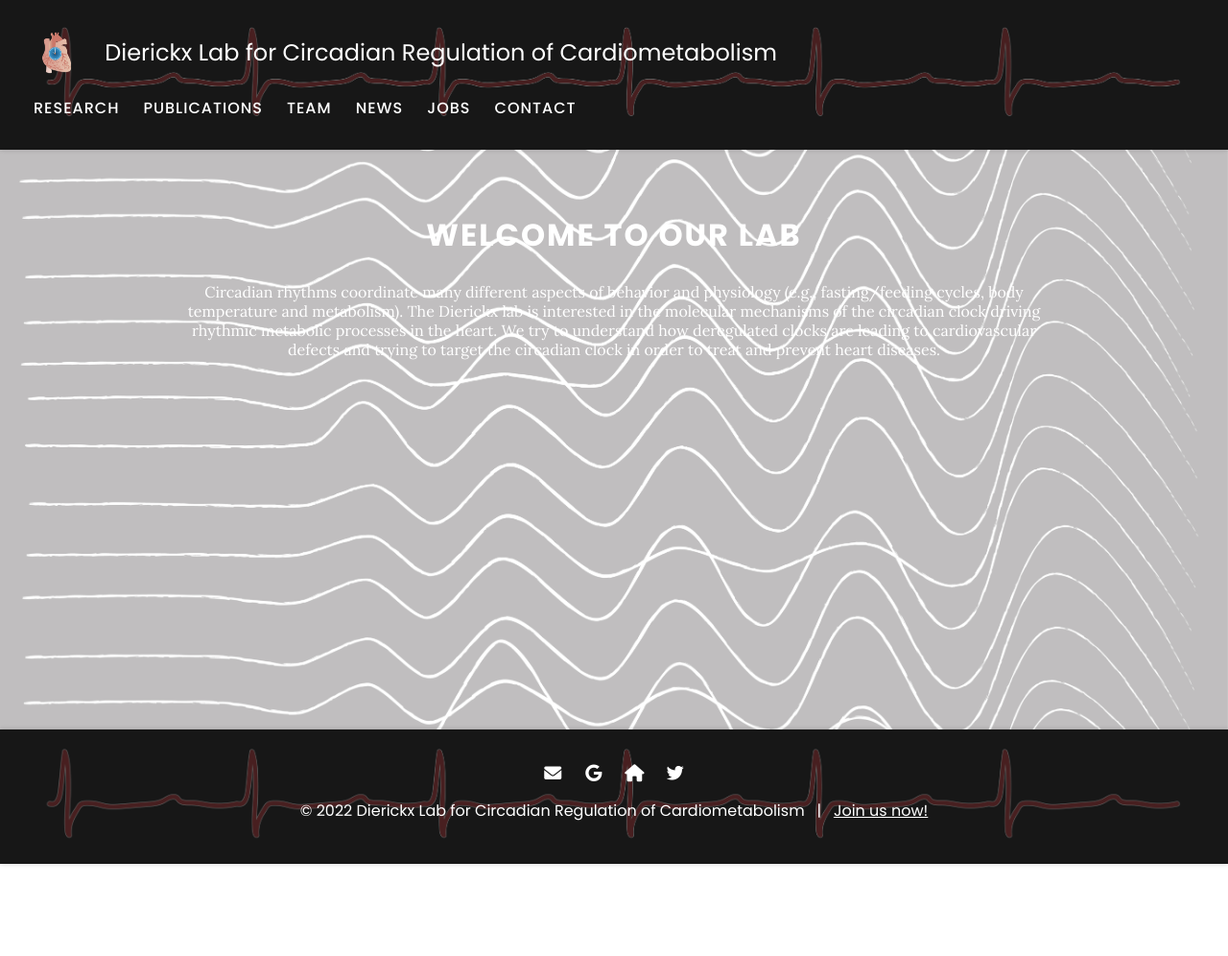
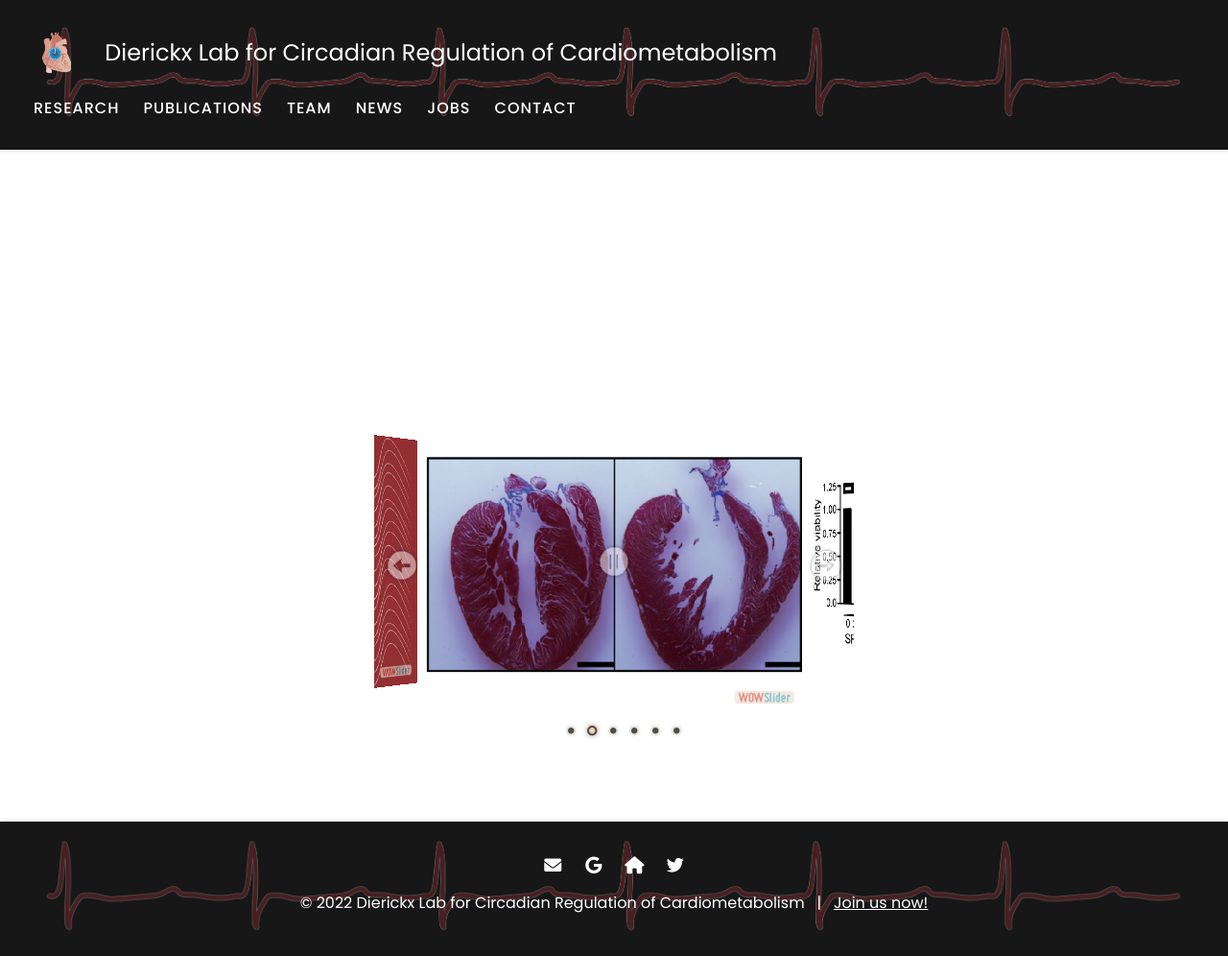
Before and after one commit to theDierickxLab/theDierickxLab, a Jekyll site: the page built from index.md, in a window 1280 px wide. Shown: the whole page at 96% size. Built offline with Jekyll 4.4.1, drawn with Linux system fonts in a browser that asks for light colours; before the commit the page ends 900 px from its top, so only the background shows below that.

Commit message:
Update index.md

```diff
--- a/index.md
+++ b/index.md
@@ -2,7 +2,7 @@
 title: Home
 ---
 
-{% include section.html background="/images/Oscillator_Black-01.png" full='true' dark='true' %}
+{% include section.html background="" full='true' dark='true' %}
 
 #  <span style="color:white;font-weight:bold;font-size:2rem;">WELCOME TO OUR LAB</span>
 {:.center}
@@ -12,3 +12,37 @@ title: Home
 Circadian rhythms coordinate many different aspects of behavior and physiology (e.g., fasting/feeding cycles, body temperature and metabolism). The Dierickx lab is interested in the molecular mechanisms of the circadian clock driving rhythmic metabolic processes in the heart. We try to understand how deregulated clocks are leading to cardiovascular defects and trying to target the circadian clock in order to treat and prevent heart diseases.
   </span>
 </div>
+
+
+<head>
+  <!-- Start WOWSlider.com HEAD section -->
+<link rel="stylesheet" type="text/css" href="engine1/style.css" />
+<script type="text/javascript" src="engine1/jquery.js"></script>
+<!-- End WOWSlider.com HEAD section -->
+ </head>
+
+<body>
+  <!-- Start WOWSlider.com BODY section -->
+<div id="wowslider-container1">
+<div class="ws_images"><ul>
+		<li><img src="data1/images/oscillator_red.png" alt="" title="" id="wows1_0"/></li>
+		<li><img src="data1/images/hearts_3.png" alt="" title="" id="wows1_1"/></li>
+		<li><img src="data1/images/1.png" alt="" title="" id="wows1_2"/></li>
+		<li><img src="data1/images/_0.png" alt="" title="" id="wows1_3"/></li>
+		<li><a href="http://wowslider.net"><img src="data1/images/_1.png" alt="image carousel" title="" id="wows1_4"/></a></li>
+		<li><img src="data1/images/_2.png" alt="" title="" id="wows1_5"/></li>
+	</ul></div>
+	<div class="ws_bullets"><div>
+		<a href="#" title=""><span><img src="data1/tooltips/oscillator_red.png" alt=""/>1</span></a>
+		<a href="#" title=""><span><img src="data1/tooltips/hearts_3.png" alt=""/>2</span></a>
+		<a href="#" title=""><span><img src="data1/tooltips/1.png" alt=""/>3</span></a>
+		<a href="#" title=""><span><img src="data1/tooltips/_0.png" alt=""/>4</span></a>
+		<a href="#" title=""><span><img src="data1/tooltips/_1.png" alt=""/>5</span></a>
+		<a href="#" title=""><span><img src="data1/tooltips/_2.png" alt=""/>6</span></a>
+	</div></div><div class="ws_script" style="position:absolute;left:-99%"><a href="http://wowslider.net">responsive slider</a> by WOWSlider.com v9.0m</div>
+<div class="ws_shadow"></div>
+</div>
+<script type="text/javascript" src="engine1/wowslider.js"></script>
+<script type="text/javascript" src="engine1/script.js"></script>
+<!-- End WOWSlider.com BODY section -->
+  </body>
```
